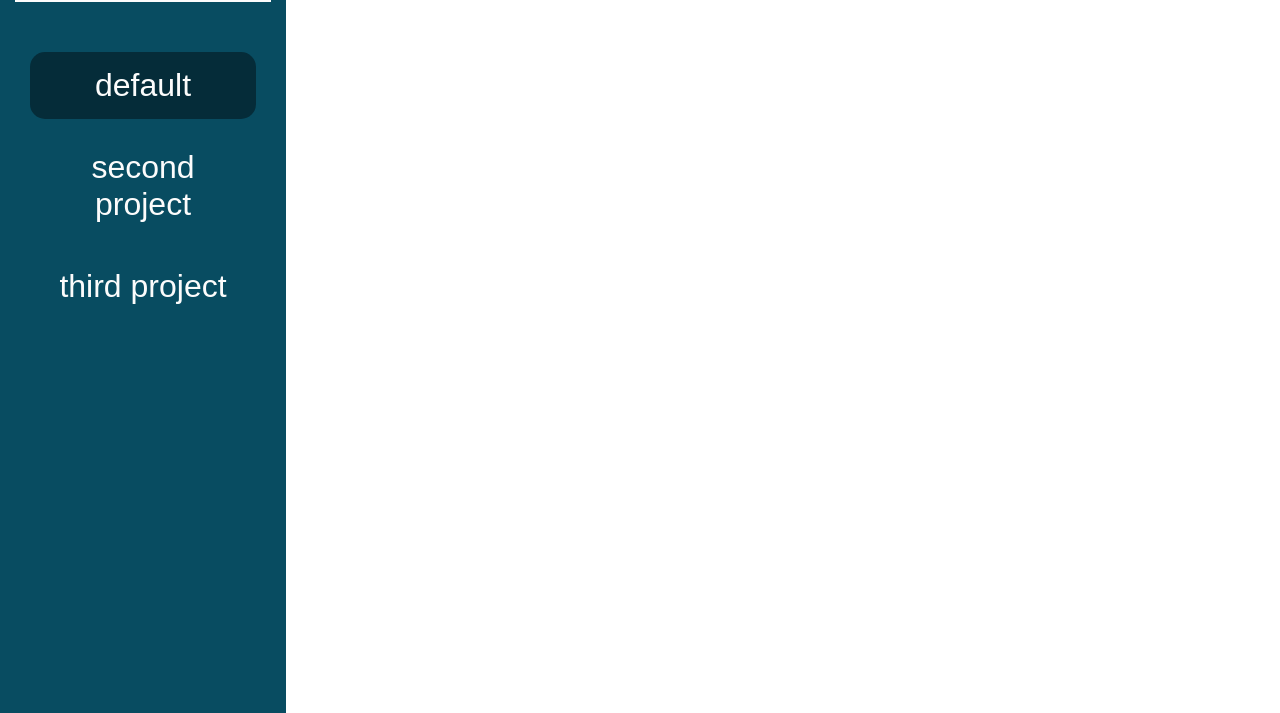
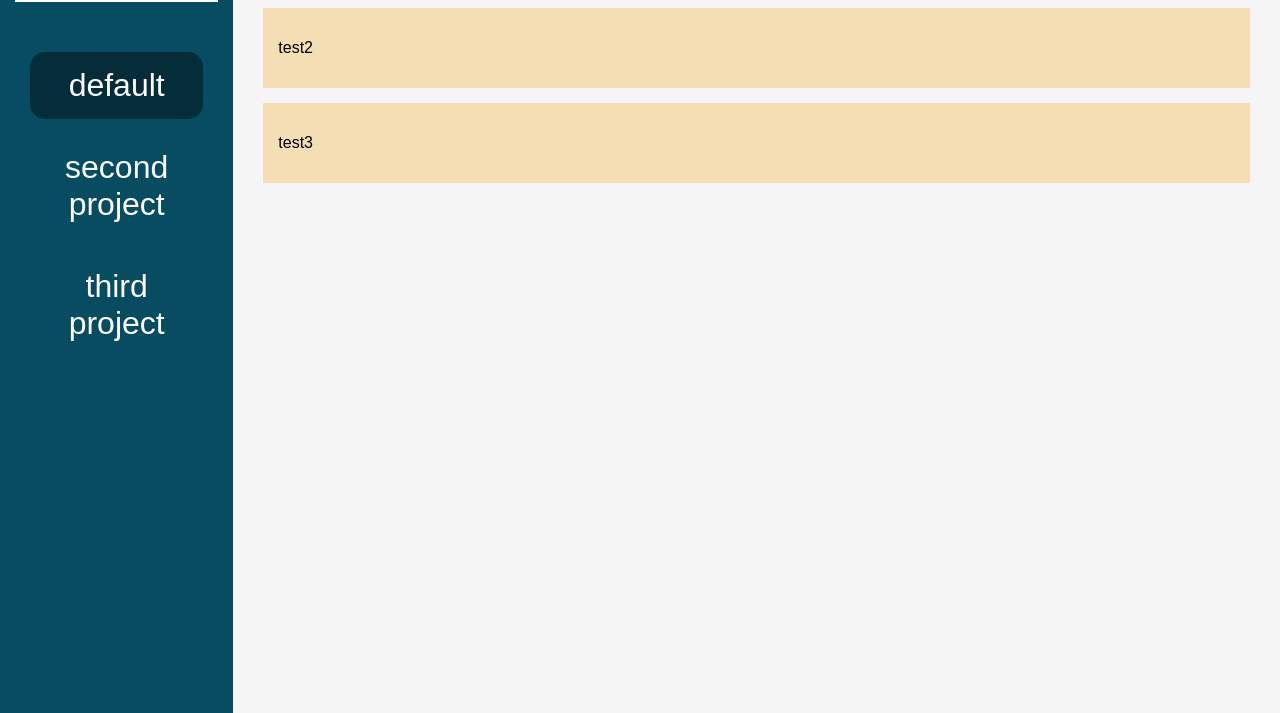
Before and after one commit to Omarpixel9/Odin_TodoList, a website built with webpack: page dist/index.html in a window 1280 px wide. Shown: the part 117-830 px from the top of the page. Built offline with nearby package versions, Linux system fonts and the light colour scheme.

Commit message:
added: simple todo list display

```diff
--- a/src/dom-manip.js
+++ b/src/dom-manip.js
@@ -10,6 +10,12 @@ const buildElement = (elementType, elementId, elementClass) => {
     return newElement;
 };
 
+const switchProjectDisplay = (project) => {
+    selectProject(project);
+    updateProjectsSidebar();
+    updateTodosDisplay();
+};
+
 // Pulls from Projects module and updates sidebar DOM
 const updateProjectsSidebar = () => {
     const projectsListDiv = document.getElementById('projects');
@@ -20,18 +26,43 @@ const updateProjectsSidebar = () => {
         const projectHeader = buildElement('button', null, 'project');
         projectHeader.textContent = project.name;
         projectHeader.addEventListener('click', () => {
-            selectProject(project);
-            updateProjectsSidebar();
+            switchProjectDisplay(project);
         });
         if (project.isSelected) projectHeader.classList.add('selectedProject');
         projectsListDiv.appendChild(projectHeader);
     }
 };
 
+const updateTodosDisplay = () => {
+    const todosDisplay = document.getElementById('todosContent');
+    const selectedProject = projectsList.find(project => project.isSelected);
+    // Remove current todos
+    Array.from(todosDisplay.children).forEach(child => todosDisplay.removeChild(child));
+    // Add todos of selected project
+    for (const todo of selectedProject.todos) {
+        const todoDiv = buildElement('div', null, 'todo');
+        const todoTitle = buildElement('p');
+        todoTitle.textContent = todo.title;
+        todoDiv.appendChild(todoTitle);
+        todosDisplay.appendChild(todoDiv);
+    }
+
+};
+
+const loadTodosDisplay = () => {
+    const contentDiv = document.getElementById('content');
+    // Create container for todos
+    const todosDiv = buildElement('div', 'todosContent');
+    contentDiv.appendChild(todosDiv);
+    // Load and display content from Todos module
+    updateTodosDisplay();
+};
+
 const loadProjectsSidebar = () => {
+    const contentDiv = document.getElementById('content');
     // Create sidebar
     const sidebarDiv = buildElement('div', 'sidebar');
-    document.body.appendChild(sidebarDiv);
+    contentDiv.appendChild(sidebarDiv);
     // Create heading
     const projectsHeading = buildElement('h1', 'projectsTitle');
     projectsHeading.textContent = 'Projects';
@@ -43,6 +74,9 @@ const loadProjectsSidebar = () => {
     addTodoToProject(Todo('test'));
     addTodoToProject(Todo('test2'));
     addTodoToProject(Todo('test3'));
+    addTodoToProject(Todo('test4'), 'second project');
+    addTodoToProject(Todo('test5'), 'third project');
+    addTodoToProject(Todo('test6'), 'third project');
     // Create div for projects list
     const projectsListDiv = buildElement('div', 'projects');
     sidebarDiv.appendChild(projectsListDiv);
@@ -50,4 +84,9 @@ const loadProjectsSidebar = () => {
     updateProjectsSidebar();
 };
 
-export {loadProjectsSidebar};
+const initialLoadContent = () => {
+    loadProjectsSidebar();
+    loadTodosDisplay();
+};
+
+export {initialLoadContent};
--- a/src/index.js
+++ b/src/index.js
@@ -1,4 +1,4 @@
 import './style.css';
-import { loadProjectsSidebar } from './dom-manip.js';
+import { initialLoadContent } from './dom-manip.js';
 
-loadProjectsSidebar();
+initialLoadContent();
--- a/src/style.css
+++ b/src/style.css
@@ -6,8 +6,23 @@
 body {
     margin: 0;
     font-family: sans-serif;
-    color: var(--white-color);
     background-color: (var(--white-color));
+}
+
+#content {
+    display: flex;
+}
+
+#todosContent {
+    width: 100%;
+    background-color: whitesmoke;
+    padding: 15px;
+}
+
+#todosContent .todo {
+    padding: 15px;
+    margin: 15px;
+    background-color: wheat;
 }
 
 #sidebar {
--- a/src/todo.js
+++ b/src/todo.js
@@ -6,8 +6,11 @@ const Todo = (title, description, dueDate, priority) => {
 };
 
 const addTodoToProject = (todo, projectName) => {
-    let selectedProject = projectsList.find(project => project.isSelected == true);
-    if (!projectName)   selectedProject.assignTodo(todo);
+    let selectedProject;
+    if (!projectName)   selectedProject = projectsList.find(project => project.isSelected == true);
+    else selectedProject = projectsList.find(project => project.name == projectName);
+    console.log(selectedProject);
+    selectedProject.assignTodo(todo);
     console.log(projectsList);
 };
 
```
Also changed, not shown: dist/index.html.
